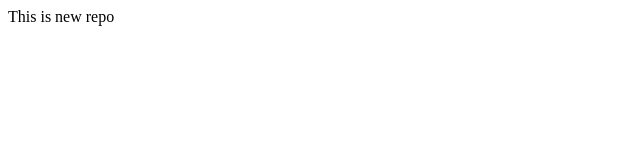
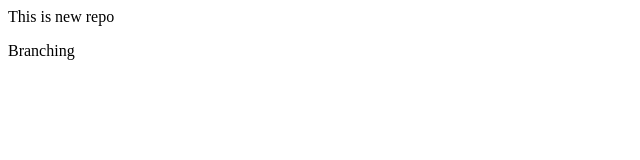
Before and after one commit to rajputanaa/localrepo, a plain HTML site: page index.html in a window 1280 px wide. Shown: the full height of the page, 0-640 px from the left. Drawn offline with Linux system fonts and the light colour scheme.

Commit message:
add changes

```diff
--- a/index.html
+++ b/index.html
@@ -1 +1,2 @@
 <P>This is new repo </P>
+<P>Branching</P>
```
